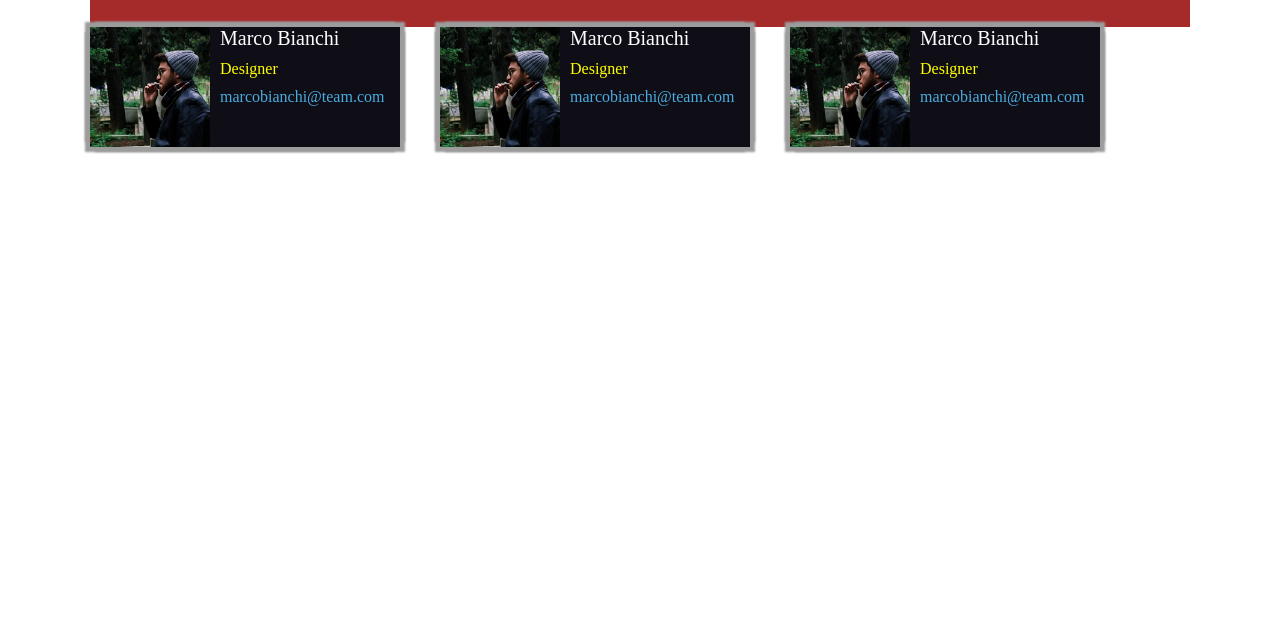
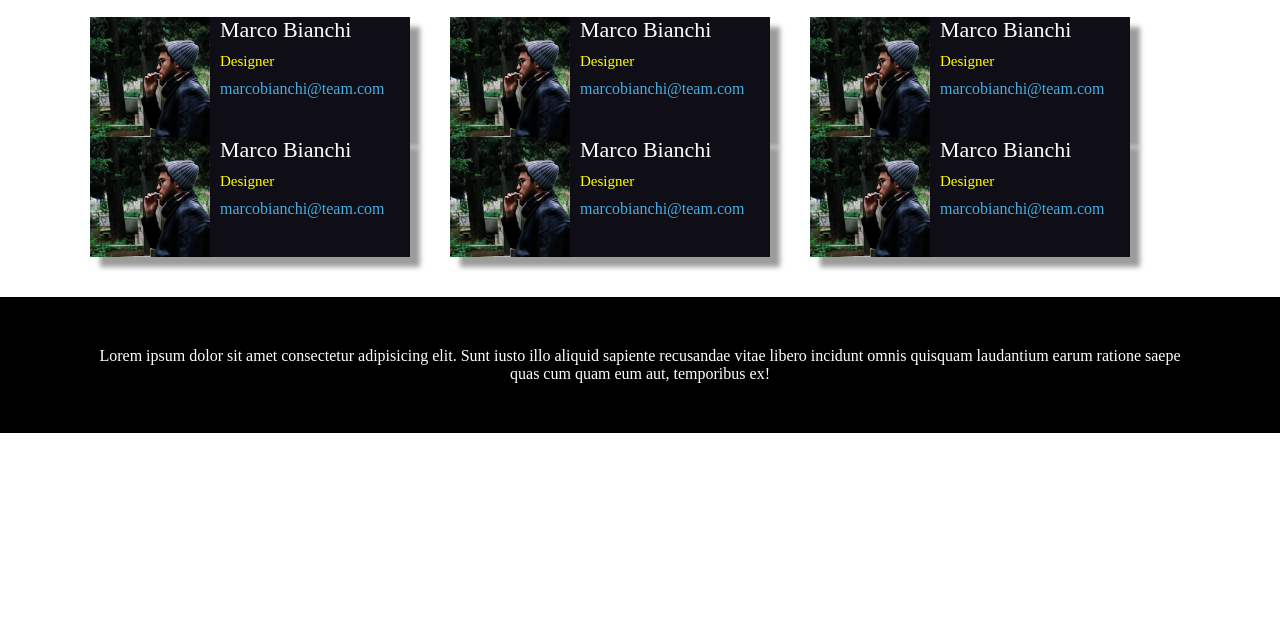
Before and after one commit to Federico-Maiocchi/html-css-float-cards, a plain HTML site: page index.html in a window 1280 px wide. Shown: the part 176-800 px from the top of the page. Drawn offline with Linux system fonts and the light colour scheme.

Commit message:
Add footer

```diff
--- a/css/app.css
+++ b/css/app.css
@@ -5,42 +5,47 @@
     box-sizing: border-box;
 }
 /*Title and paragraph*/
-.container ,footer {
+.container {
     max-width: 1100px;
     margin: 0 auto;
 }
 
 .main-header {
     text-align: center;
-    background-color: brown;
-    padding: 50px;
-
+    background-color: white;
 }
 
 h1 {
-    margin-bottom: 30px;
+    padding: 50px;
+}
+
+.main-header > p {
+    margin-bottom: 20px;
 }
 /*Main body with card*/
 .float-left{
     float: left;
 }
 
-.cards-container {
-
-
+.clearfix::after{
+    content: "";
+    display: table;
+    clear: both;
 }
 
-
+/*.cards-container {
+}
+*/
+.main-body {
+    margin-bottom: 40px;
+}
 .body-card{
-    width: 310px ;
+    width: 320px ;
     height: 120px;
     margin-right: 40px;
     background-color: #0f0e17 ;
     color: white;
-    box-shadow:  5px  5px 2px #9c9c9c,
-                -5px -5px 2px #9c9c9c,
-                 5px -5px 2px #9c9c9c,
-                -5px  5px 2px #9c9c9c;
+    box-shadow: 10px 10px 5px #9c9c9c
 }
 
 img{
@@ -53,20 +58,27 @@ img{
 }
 
 .name {
-    font-size: 20px;
+    font-size: 22px;
 }
 
 .professional-role {
+    font-size: 15px;
     color: yellow;
 }
 
 .email{
+    font-size: 16px;
     color: #4bacdf;
 }
 /*Final Part*/
 footer {
-    text-align: center;
     background-color: black;
-    color: white;
     padding: 50px;
 }
+
+footer > p {
+    color: white;
+    text-align: center;
+    max-width: 1100px;
+    margin: 0 auto;
+}
--- a/index.html
+++ b/index.html
@@ -14,37 +14,51 @@
             <p>Lorem ipsum dolor sit amet consectetur adipisicing elit. Sit porro velit iure, illum, minima officiis aut quos accusamus laborum voluptates explicabo est, numquam doloribus et. Similique, eveniet. Voluptatum, ullam voluptates!</p>
         </div>
         <!--Cards-->
-        <div class="main-body container">
-            <div class="cards-container">
+        <div class="main-body container clearfix">
+            <div class="cards-container ">
                 <div class="body-card float-left">
                     <img class="float-left" src="./img/male1.png" alt="Marco Bianchi">
                     <div class="name">Marco Bianchi</div>
                     <div class="professional-role">Designer</div>
                     <div class="email">marcobianchi@team.com</div>
                 </div>
-
                 <div class="body-card float-left">
                     <img class="float-left" src="./img/male1.png" alt="Marco Bianchi">
                     <div class="name">Marco Bianchi</div>
                     <div class="professional-role">Designer</div>
                     <div class="email">marcobianchi@team.com</div>
                 </div>
-
                 <div class="body-card float-left">
                     <img class="float-left" src="./img/male1.png" alt="Marco Bianchi">
                     <div class="name">Marco Bianchi</div>
                     <div class="professional-role">Designer</div>
                     <div class="email">marcobianchi@team.com</div>
                 </div>
-
+                <div class="body-card float-left">
+                    <img class="float-left" src="./img/male1.png" alt="Marco Bianchi">
+                    <div class="name">Marco Bianchi</div>
+                    <div class="professional-role">Designer</div>
+                    <div class="email">marcobianchi@team.com</div>
+                </div>
+                <div class="body-card float-left">
+                    <img class="float-left" src="./img/male1.png" alt="Marco Bianchi">
+                    <div class="name">Marco Bianchi</div>
+                    <div class="professional-role">Designer</div>
+                    <div class="email">marcobianchi@team.com</div>
+                </div>
+                <div class="body-card float-left">
+                    <img class="float-left" src="./img/male1.png" alt="Marco Bianchi">
+                    <div class="name">Marco Bianchi</div>
+                    <div class="professional-role">Designer</div>
+                    <div class="email">marcobianchi@team.com</div>
+                </div>
             </div>
         </div>
     </main>
     <!--footer-->
-    <!--
+
     <footer>
         <p>Lorem ipsum dolor sit amet consectetur adipisicing elit. Sunt iusto illo aliquid sapiente recusandae vitae libero incidunt omnis quisquam laudantium earum ratione saepe quas cum quam eum aut, temporibus ex!</p>
     </footer>
-    -->
 </body>
 </html>
```
